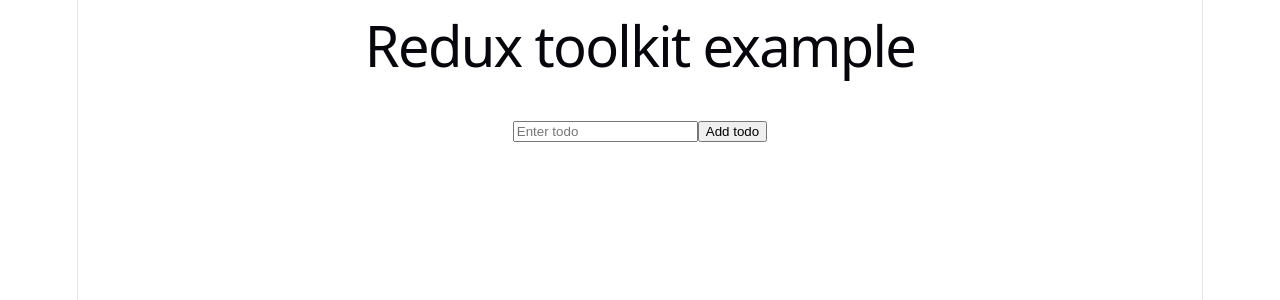
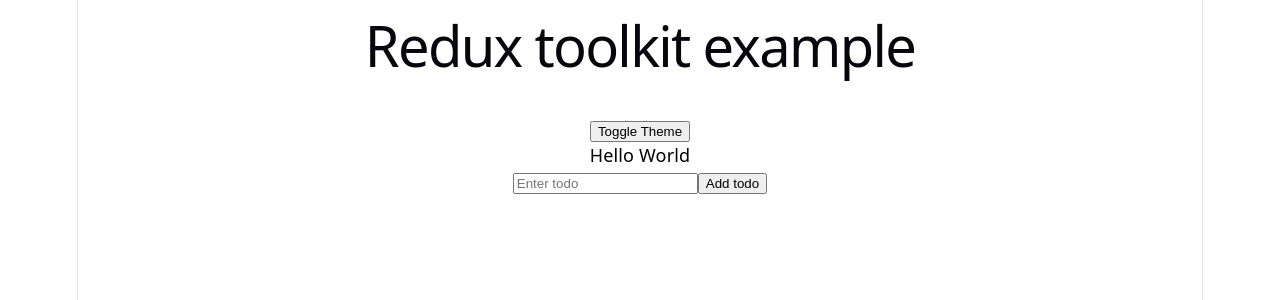
Before and after one commit to happyLearningPal/React-Basics, a React (Vite) app: page / in a window 1280 px wide. Shown: the top 300 px of the page. Built offline with nearby package versions, Linux system fonts and the light colour scheme.

Commit message:
update: dark mode added

```diff
--- a/src/App.jsx
+++ b/src/App.jsx
@@ -1,6 +1,8 @@
 import React, { useState } from "react";
 import { useDispatch, useSelector } from "react-redux";
 import { addTodo, deleteTodo } from "./redux/todoSlice";
+import { Parent } from "./Parent";
+import Dark from "./Dark";
 
 const App = () => {
 	const [text, setText] = useState("");
@@ -20,10 +22,14 @@ const App = () => {
 
 	console.log(todos);
 
+	const title = "Redux toolkit example";
+
 	return (
 		<div>
-			<h1>Redux toolkit example</h1>
+			<Parent title={title} />
 			<br />
+
+			<Dark />
 
 			<input
 				type="text"
--- /dev/null
+++ b/src/Child.jsx
@@ -0,0 +1,5 @@
+import React from "react";
+
+export const Child = () => {
+	return <div>Child</div>;
+};
--- /dev/null
+++ b/src/Dark.jsx
@@ -0,0 +1,22 @@
+import { useEffect, useState } from "react";
+
+function Dark() {
+	const [theme, setTheme] = useState(localStorage.getItem("theme") || "light");
+
+	useEffect(() => {
+		document.documentElement.setAttribute("data-theme", theme);
+		localStorage.setItem("theme", theme);
+	}, [theme]);
+
+	return (
+		<div>
+			<button onClick={() => setTheme(theme === "light" ? "dark" : "light")}>
+				Toggle Theme
+			</button>
+
+			<p>Hello World</p>
+		</div>
+	);
+}
+
+export default Dark;
--- /dev/null
+++ b/src/Parent.jsx
@@ -0,0 +1,5 @@
+import React from "react";
+
+export const Parent = ({ title }) => {
+	return <h1>{title}</h1>;
+};
--- a/src/index.css
+++ b/src/index.css
@@ -141,3 +141,24 @@ code {
   color: red;
   font-size: 12px;
 }
+
+:root {
+  --bg-color: #ffffff;
+  --text-color: #000000;
+  --card-color: #f5f5f5;
+}
+
+[data-theme="dark"] {
+  --bg-color: #121212;
+  --text-color: #ffffff;
+  --card-color: #1e1e1e;
+}
+
+body {
+  background-color: var(--bg-color);
+  color: var(--text-color);
+}
+
+.card {
+  background-color: var(--card-color);
+}
```
